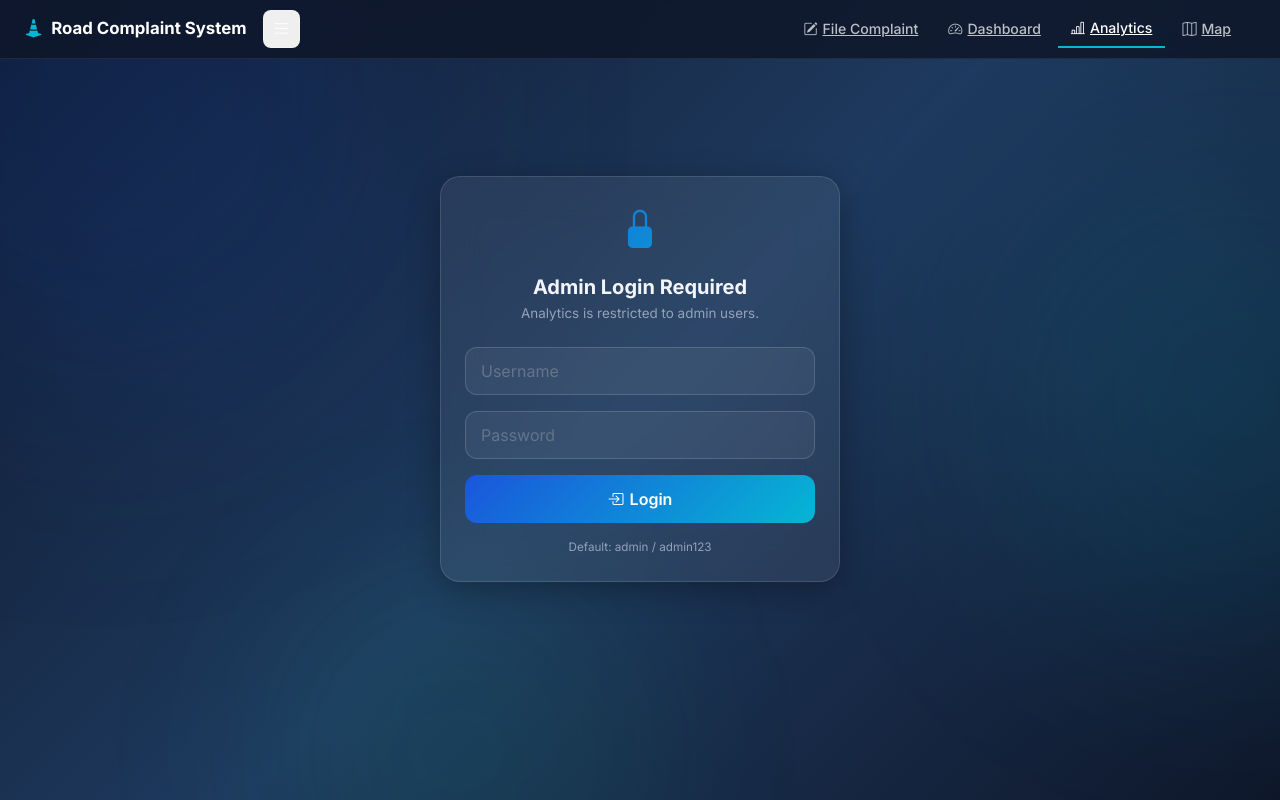
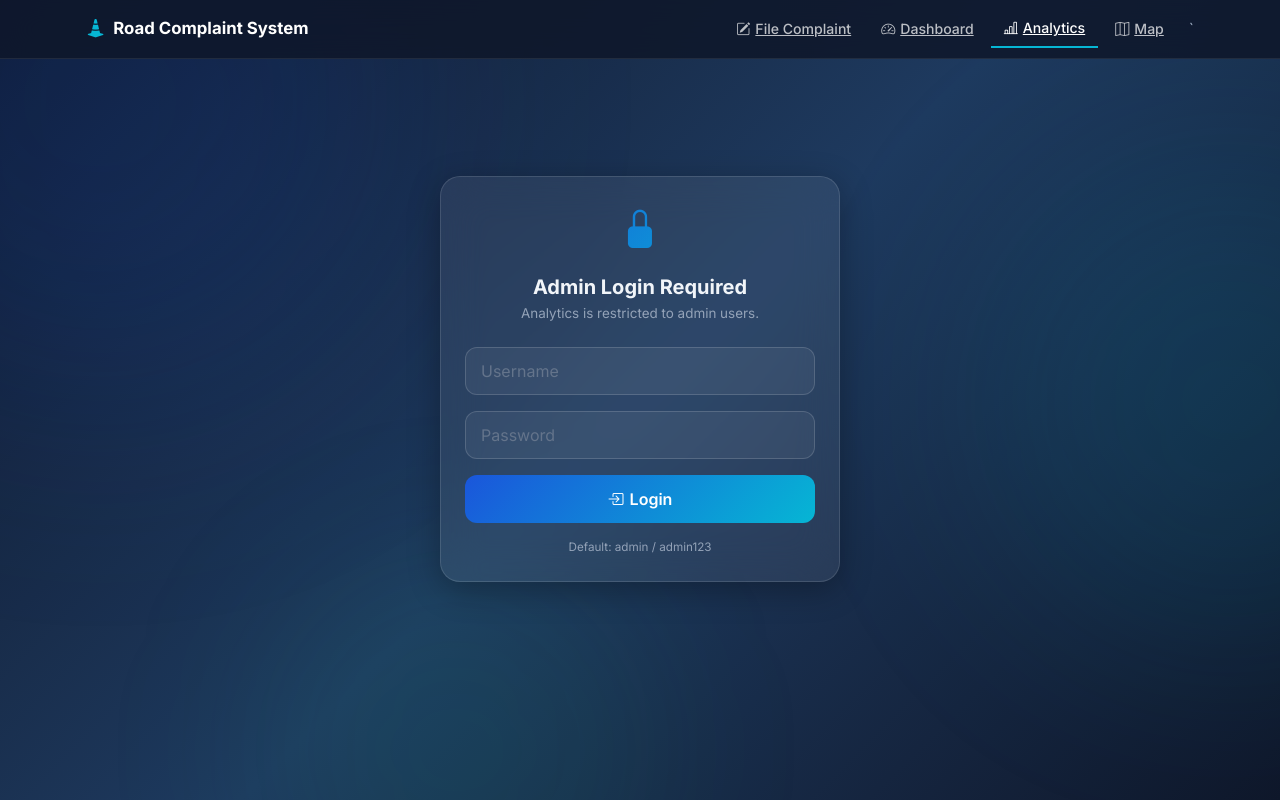
Before and after one commit to Pranav-Dawange/road-complaint-system, a FastAPI app: page /analytics in a window 1280 px wide. Run offline with FastAPI, Linux system fonts and the light colour scheme.

Commit message:
Fixed navbar structure: - Unified Layout across pages - Fixed alighnemt issue - Now the dropdown button for navigation panel will only appear when the screen width is less than 991.5px     (this value was calculated using trial and error) - fixed nav links (working)

```diff
--- a/static/css/design.css
+++ b/static/css/design.css
@@ -378,6 +378,13 @@ h1, h2, h3, h4, h5, h6 { color: var(--text-primary); font-weight: 700; }
 ::-webkit-scrollbar-thumb { background: rgba(255,255,255,0.14); border-radius: 3px; }
 
 /* ── Responsive helpers ──────────────────────────────────── */
+
+@media (min-width: 991.5px) {
+  .navbar-toggler-custom {
+    display: none;
+  }
+}
+
 @media (max-width: 576px) {
   .gradient-text { font-size: 1.8rem !important; }
   .stat-card .stat-num { font-size: 1.6rem; }
--- a/templates/analytics.html
+++ b/templates/analytics.html
@@ -54,8 +54,8 @@
 
 <!-- Navbar -->
 <nav class="navbar navbar-expand-lg navbar-glass">
-  <div class="container-fluid px-4">
-    <a class="navbar-brand navbar-brand-custom" href="/index">
+  <div class="container px-3">
+    <a class="navbar-brand navbar-brand-custom" href="index.html">
       <i class="bi bi-cone-striped brand-icon"></i>Road Complaint System
     </a>
     <button class="navbar-toggler-custom" type="button" data-bs-toggle="collapse" data-bs-target="#navMenu">
@@ -63,12 +63,12 @@
     </button>
     <div class="collapse navbar-collapse" id="navMenu">
       <ul class="navbar-nav ms-auto align-items-center gap-1">
-        <li class="nav-item"><a class="nav-link-custom" href="/index"><i class="bi bi-pencil-square"></i>File Complaint</a></li>
-        <li class="nav-item"><a class="nav-link-custom" href="/dashboard"><i class="bi bi-speedometer2"></i>Dashboard</a></li>
-        <li class="nav-item"><a class="nav-link-custom active" href="/analytics"><i class="bi bi-bar-chart-line"></i>Analytics</a></li>
-        <li class="nav-item"><a class="nav-link-custom" href="/map"><i class="bi bi-map"></i>Map</a></li>
+        <li class="nav-item"><a class="nav-link-custom" href="index.html"><i class="bi bi-pencil-square"></i>File Complaint</a></li>
+        <li class="nav-item"><a class="nav-link-custom" href="dashboard.html"><i class="bi bi-speedometer2"></i>Dashboard</a></li>
+        <li class="nav-item"><a class="nav-link-custom active" href="analytics.html"><i class="bi bi-bar-chart-line"></i>Analytics</a></li>
+        <li class="nav-item"><a class="nav-link-custom" href="map.html"><i class="bi bi-map"></i>Map</a></li>
         <li class="nav-item ms-2" id="navUser"></li>
-      </ul>
+      </ul>`
     </div>
   </div>
 </nav>
```
Also changed, not shown: templates/dashboard.html (+6 -6 lines), templates/index.html (+5 -5 lines), templates/map.html (+7 -7 lines).
